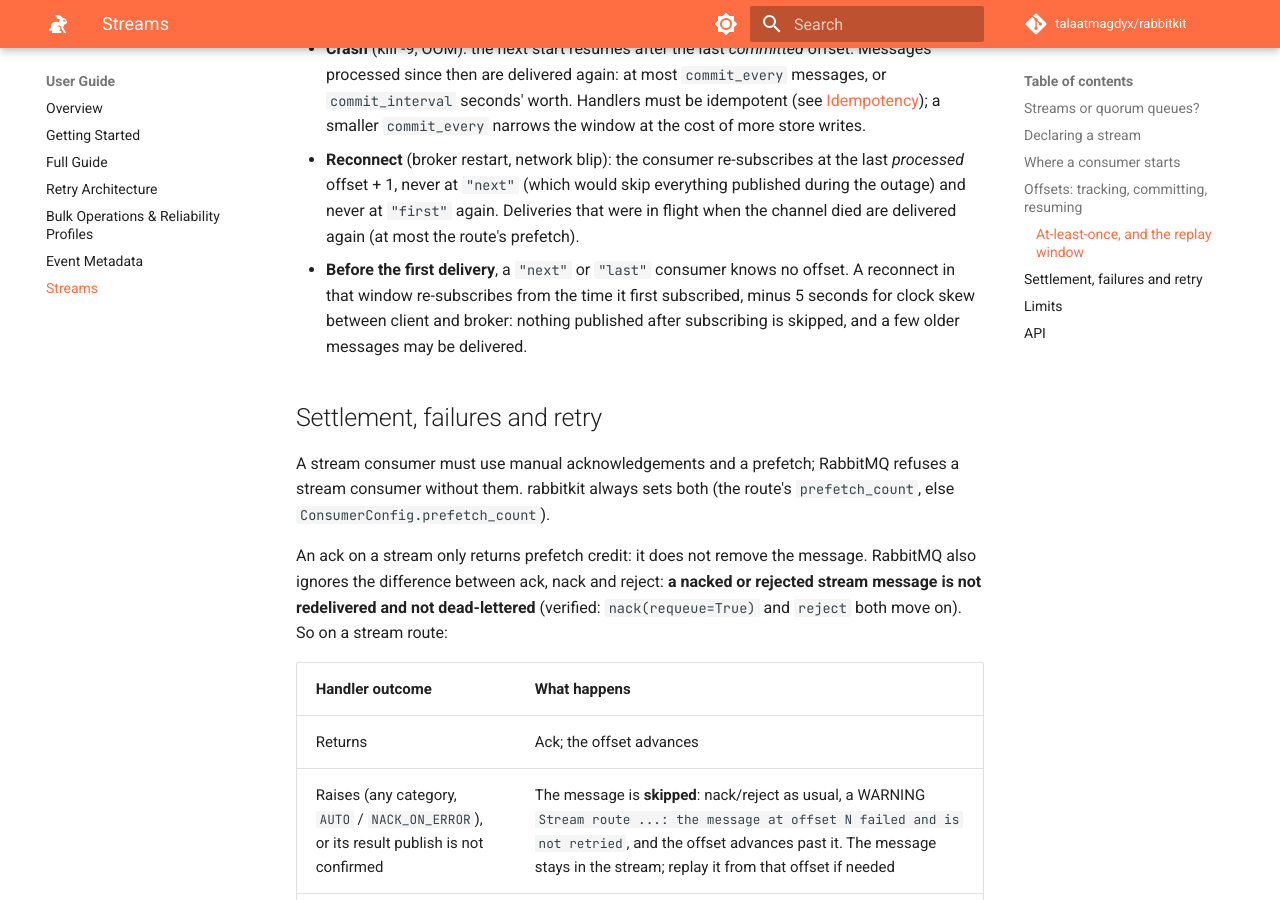
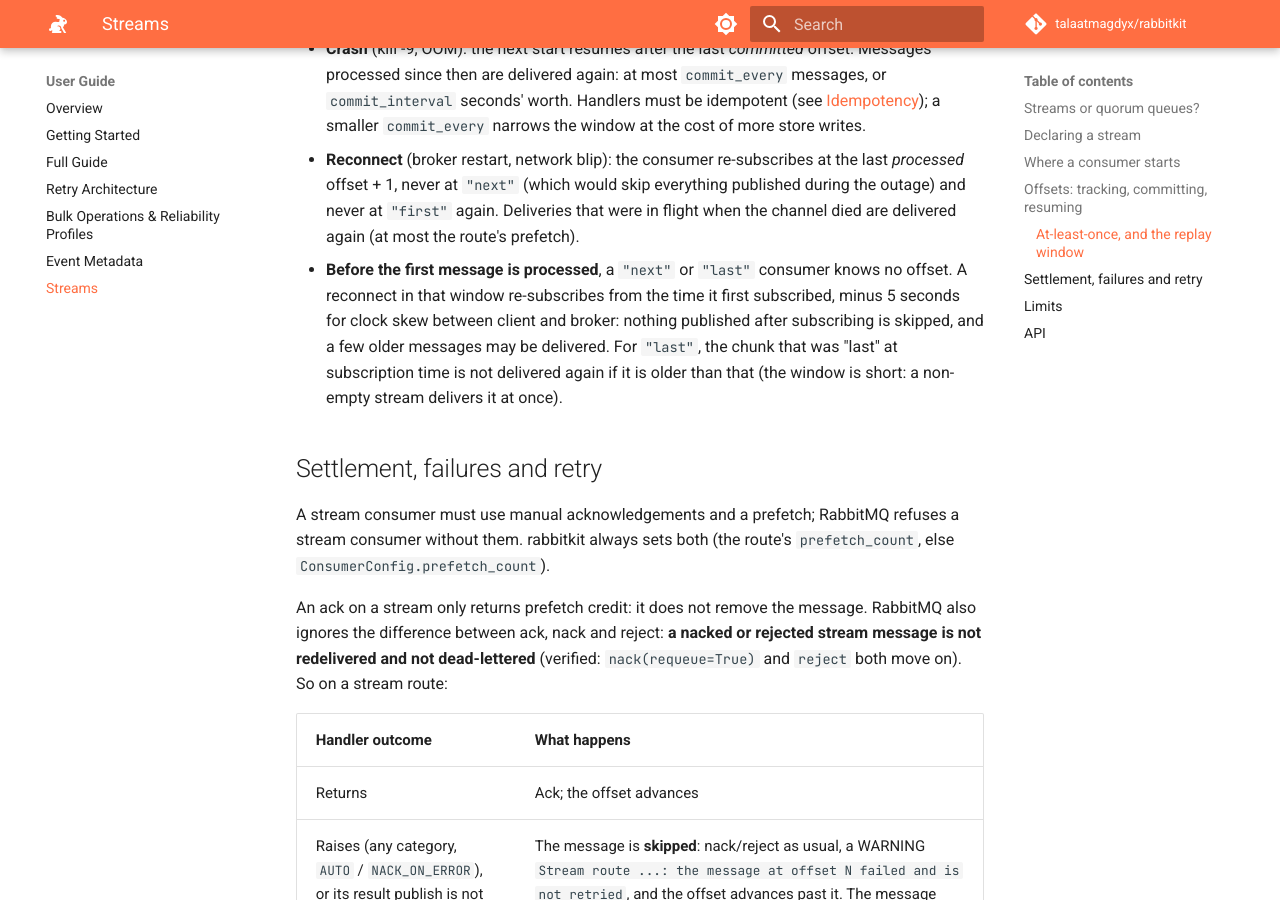
Before and after one commit to talaatmagdyx/rabbitkit, an MkDocs documentation site: the page built from docs/streams.md, in a window 1280 px wide and 900 px high, scrolled down 4389 px. Built offline with MkDocs 1.6.1 and Material for MkDocs 9.7.7, drawn with Linux system fonts in a browser that asks for light colours; comment, search, counter and statistics services are not loaded.

Commit message:
docs(streams): state the "last" edge of the before-first-message reconnect window

```diff
--- a/docs/streams.md
+++ b/docs/streams.md
@@ -153,11 +153,13 @@ Delivery is **at-least-once**:
   everything published during the outage) and never at `"first"` again.
   Deliveries that were in flight when the channel died are delivered again
   (at most the route's prefetch).
-- **Before the first delivery**, a `"next"` or `"last"` consumer knows no
-  offset. A reconnect in that window re-subscribes from the time it first
-  subscribed, minus 5 seconds for clock skew between client and broker:
-  nothing published after subscribing is skipped, and a few older messages
-  may be delivered.
+- **Before the first message is processed**, a `"next"` or `"last"`
+  consumer knows no offset. A reconnect in that window re-subscribes from
+  the time it first subscribed, minus 5 seconds for clock skew between
+  client and broker: nothing published after subscribing is skipped, and a
+  few older messages may be delivered. For `"last"`, the chunk that was
+  "last" at subscription time is not delivered again if it is older than
+  that (the window is short: a non-empty stream delivers it at once).
 
 ## Settlement, failures and retry
 
```
